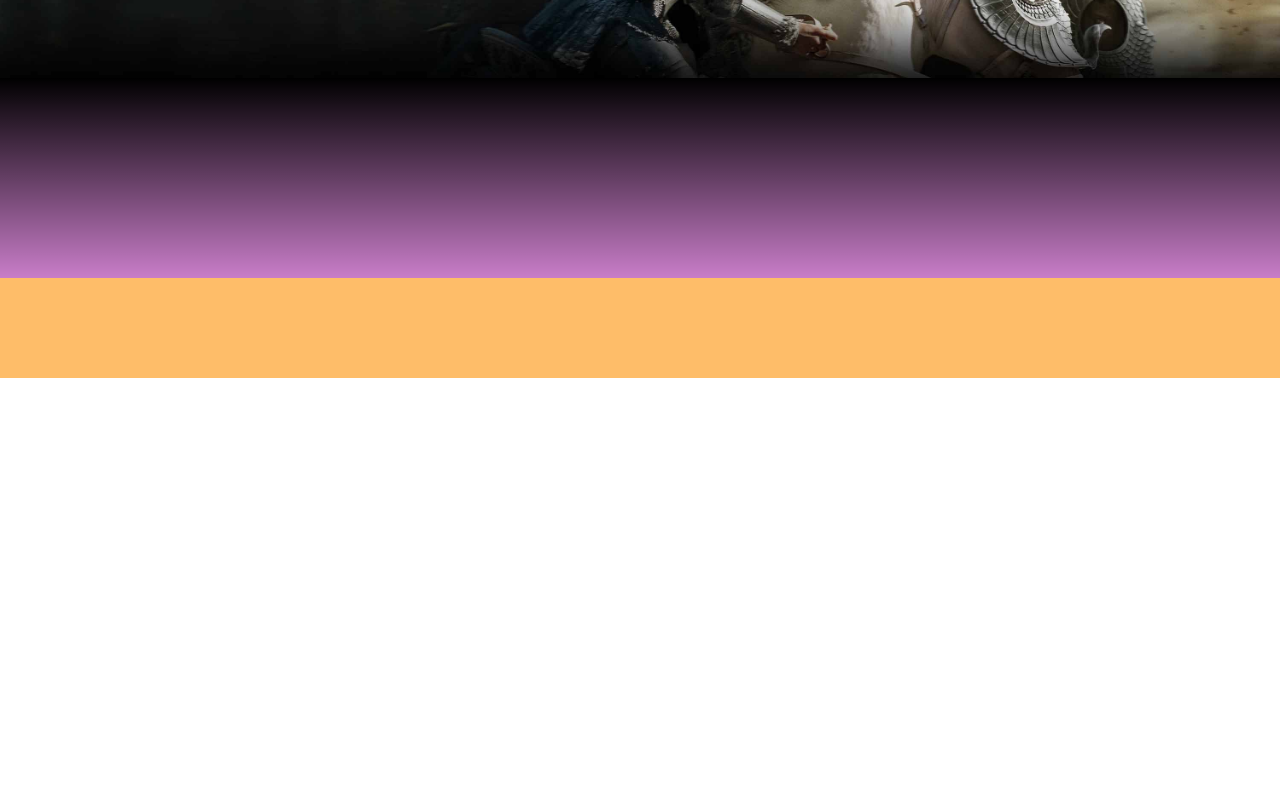
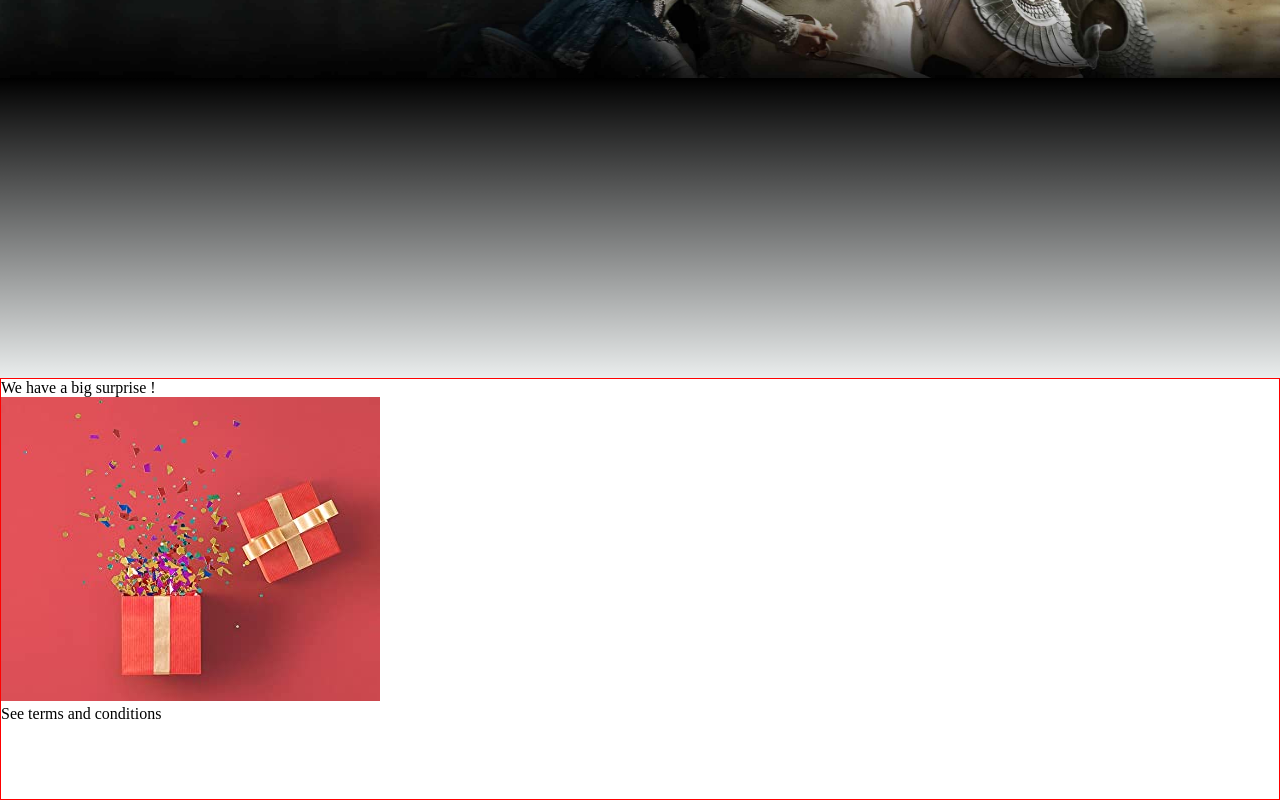
Before and after one commit to YanisMorzak/amazon-clone, a React (Create React App) app: page / in a window 1280 px wide. Shown: the part 259-1059 px from the top of the page. Before the commit the page ends 800 px from the top, so only its background shows below. Built offline with nearby package versions, Linux system fonts and the light colour scheme.

Commit message:
🚧 F01-Homepage : Create HomePageCard

```diff
--- a/src/components/Carousel.jsx
+++ b/src/components/Carousel.jsx
@@ -44,7 +44,6 @@ export default function Carousel() {
 }
 
 const CarouselStyled = styled.div`
-background: ${theme.colors.yellow};
 height: 600px;
 
 .swiper{
@@ -55,7 +54,7 @@ height: 600px;
     }
 }
 .gradient{
-    height: 200px;
+    height: 300px;
     background: linear-gradient(to bottom, black, transparent);
 }
 
--- a/src/components/HomePage.jsx
+++ b/src/components/HomePage.jsx
@@ -2,6 +2,7 @@ import React from 'react'
 import { styled } from 'styled-components';
 import { theme } from '../theme';
 import Carousel from './Carousel';
+import HomePageCard from './HomePageCard';
 
 export default function HomePage() {
   return (
@@ -9,6 +10,9 @@ export default function HomePage() {
         <div className="container">
             <h1>Amazon</h1>
             <Carousel />
+            <div className="card">
+                <HomePageCard title={"We have a big surprise !"} image={"/images/home_grid_1.jpg"} link={"See terms and conditions"}/>
+            </div>
         </div>
     </HomePageStyled>
   )
@@ -18,10 +22,16 @@ const HomePageStyled = styled.div`
 background: ${theme.colors.background};
 
 .container{
-    background: #c87dc8;
+    /* background: #c87dc8; */
     min-width: 1000px;
     max-width: 1500px;
     margin: 0 auto;
+
+    .card{
+        border: 1px solid red;
+        display: grid;
+        grid-template-columns: repeat(auto-fit, minmax(300px, 1fr));
+    }
 }
 
 
--- /dev/null
+++ b/src/components/HomePageCard.jsx
@@ -0,0 +1,17 @@
+import React from 'react'
+import { styled } from 'styled-components';
+
+export default function HomePageCard({title, image, link}) {
+  return (
+    <HomePageCardStyled>
+        <div>{title}</div>
+        <div><img src={image} /></div>
+        <div>{link}</div>
+    </HomePageCardStyled>
+  )
+}
+const HomePageCardStyled = styled.div`
+height: 420px;
+background: white;
+
+`;
```
